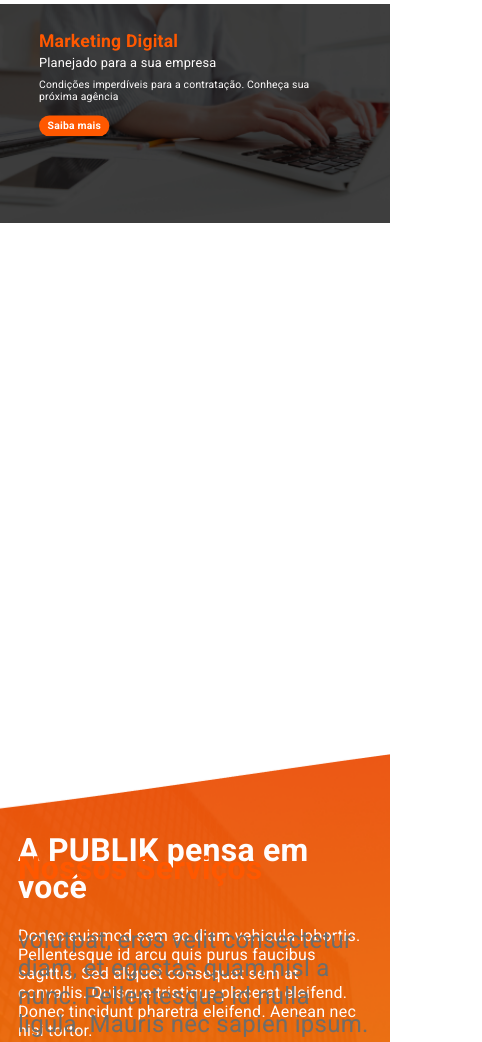
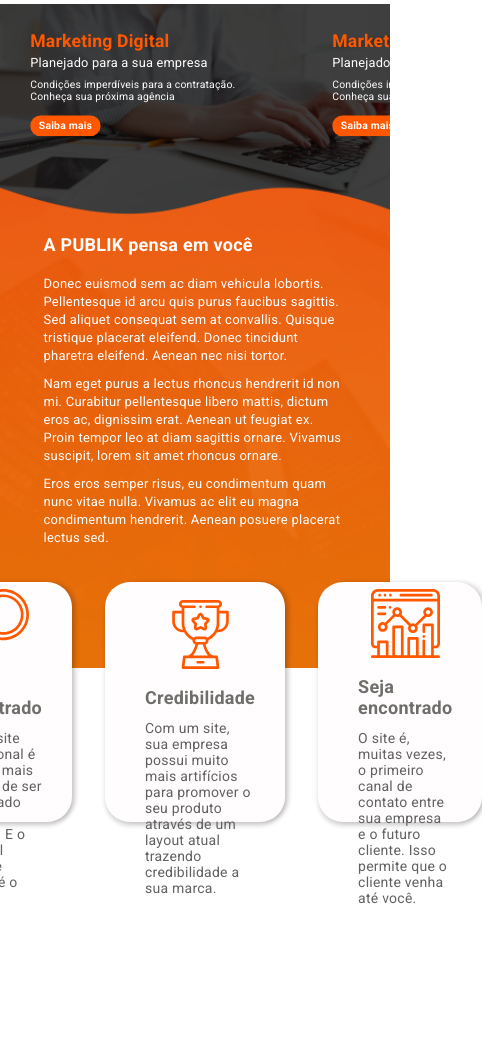
Before and after one commit to luizcdribeiro/publik, a website built with webpack: page index.html in a window 390 px wide. Shown: the part 58-1100 px from the top of the page, 482 px wide, since content can reach past the window. Built offline with nearby package versions, Linux system fonts and the light colour scheme.

Commit message:
wave responsivo

```diff
--- a/assets/css/scss/components/_carrossel.scss
+++ b/assets/css/scss/components/_carrossel.scss
@@ -38,11 +38,12 @@
   margin-right: 870px;
   margin-top: 110px;
   @media screen and ($max-sm) {
-    max-width: 100%;
+    max-width: 302px;
     width: 100% !important;
     margin-top: 0;
     margin-right: 0;
     margin-bottom: 0;
+    margin-left: 0;
   }
   h1 {
     font-size: 50px;
@@ -105,7 +106,7 @@
   top: -120px;
   margin-bottom: 107px;
   &__componente {
-    width: 236px;
+    width: 236px !important;
     max-width: 100%;
     background-color: $branco;
     border-radius: 25px;
@@ -120,6 +121,14 @@
     padding-bottom: 35px;
     margin-right: 67px;
     outline: none;
+    @media screen and (max-width: 599px) {
+      padding: 14px 30px 29px 40px;
+      max-width: 100%;
+      width: 218px !important;
+      height: 197px;
+      margin-bottom: 20px;
+      margin-right: 33px;
+    }
 
     &:last-child {
       margin-right: 0;
@@ -135,6 +144,14 @@
         fill: $laranja;
         max-width: 74px;
         max-height: 74px;
+        @media screen and (max-width: 599px) {
+          width: 69px;
+          height: 69px;
+        }
+      }
+
+      @media screen and (max-width: 599px) {
+        margin: 0 auto;
       }
     }
 
@@ -145,6 +162,11 @@
       font-size: 20px;
       line-height: 30px;
       letter-spacing: 0.25px;
+      @media screen and (max-width: 599px) {
+        font-size: 18px;
+        line-height: 21px;
+      }
+
     }
 
     p {
@@ -153,6 +175,10 @@
       font-size: 15px;
       line-height: 18px;
       color: $cinza-Escuro;
+      @media screen and (max-width: 599px) {
+        font-size: 14px;
+        line-height: 16px;
+      }
     }
 
   }
--- a/assets/css/scss/components/_servicos.scss
+++ b/assets/css/scss/components/_servicos.scss
@@ -41,7 +41,7 @@
       margin-bottom: 57px;
       margin-left: 45px;
       margin-right: 0;
-      width: 295px;
+      width: 295px !important;
       height: 197px;
       padding: 15px 26px 28px 29px;
       box-shadow: -4px 0px 4px rgba(0, 0, 0, 0.15), 4px 0px 4px rgba(0, 0, 0, 0.15), 0px 4px 4px rgba(0, 0, 0, 0.15);
--- a/assets/css/scss/components/_wave.scss
+++ b/assets/css/scss/components/_wave.scss
@@ -6,6 +6,14 @@
   width: 100%;
   position: absolute;
   top: 773px;
+  @media screen and (max-width: 599px) {
+    top: -49px;
+    position: relative;
+    background-image: url('../img/wave-responsivo.png');
+    background-position: center;
+    background-size: cover;
+    height: 494px;
+  }
   &-institucional {
     justify-content: center;
     flex-wrap: nowrap;
@@ -16,7 +24,9 @@
       margin-right: 250px;
       @media screen and (max-width: 599px) {
         margin-right: 0;
-    }
+        margin: 0 auto;
+        margin-bottom: 51px;
+      }
     }
     h2 {
       font-size: 32px;
@@ -24,6 +34,10 @@
       color: $branco;
       margin-bottom: 20px;
       font-weight: bold;
+      @media screen and (max-width: 599px) {
+        font-size: 18px;
+        line-height: 21px;
+      }
     }
     p {
       color: $branco;
@@ -31,6 +45,13 @@
       line-height: 19px;
       margin-bottom: 20px;
       max-width: 796px;
+      @media screen and (max-width: 599px) {
+        font-size: 13px;
+        line-height: 18px;
+        max-width: 100%;
+        max-width: 303px;
+        margin-bottom: 10px;
+      }
     }
   }
 
@@ -39,5 +60,10 @@
     justify-content: center;
     top: -120px;
     margin-bottom: 107px;
+    position: relative;
+    @media screen and (max-width: 599px) {
+      top: -86px;
+      margin-bottom: 0;
+    }
   }
 }
--- a/assets/css/scss/vendor/slick-theme.scss
+++ b/assets/css/scss/vendor/slick-theme.scss
@@ -91,6 +91,7 @@
     }
     &.slick-disabled:before {
         opacity: $slick-opacity-not-active;
+        cursor: none;
     }
     &:before {
         font-family: $slick-font-family;
--- a/assets/css/scss/vendor/slick.scss
+++ b/assets/css/scss/vendor/slick.scss
@@ -50,11 +50,6 @@
     justify-content: center;
     align-items: center;
 
-    @media screen and (max-width: 599px) {
-        max-width: 100% !important;
-        width: 100% !important;
-    }
-
     &:before,
     &:after {
         content: "";
--- a/index.html
+++ b/index.html
@@ -88,7 +88,7 @@
       </article>
     </div>
 
-    <div class="wrapper wave-carrossel">
+    <div class="wave-carrossel">
       <div class="carrossel__componente">
         <figure>
           <?xml version="1.0" encoding="iso-8859-1"?>
@@ -354,7 +354,8 @@
             breakpoint: 600,
             settings: {
               slidesToShow: 1,
-              slidesToScroll: 1
+              slidesToScroll: 1,
+              centerMode: true,
             }
           },
         ]
@@ -390,8 +391,9 @@
               settings: {
                 slidesToShow: 1,
                 slidesToScroll: 1,
-                infinite: true,
+                infinite: false,
                 arrows: false,
+                centerMode: true,
               }
             }
           ]
@@ -412,23 +414,22 @@
                 slidesToScroll: 1,
                 infinite: true,
                 arrows: false,
+                centerMode: true,
               }
             }
           ]
       });
 
       $('.slide').slick ({
-        infinite: true,
-        slidesToScroll: 1,
-        slidesToShow: 1,
         dots: true,
+        centerMode: true,
         responsive: [
           {
             breakpoint: 600,
             settings: {
-              slidesToShow: 1,
-              slidesToScroll: 1,
               arrows: false,
+              centerMode: true,
+              infinite: false
             }
           },
         ]
```
Also changed, not shown: assets/css/style.css, assets/css/vendor/slick-theme.css, assets/css/vendor/slick.css, assets/img/wave-responsivo.png (added), 1 other file.
